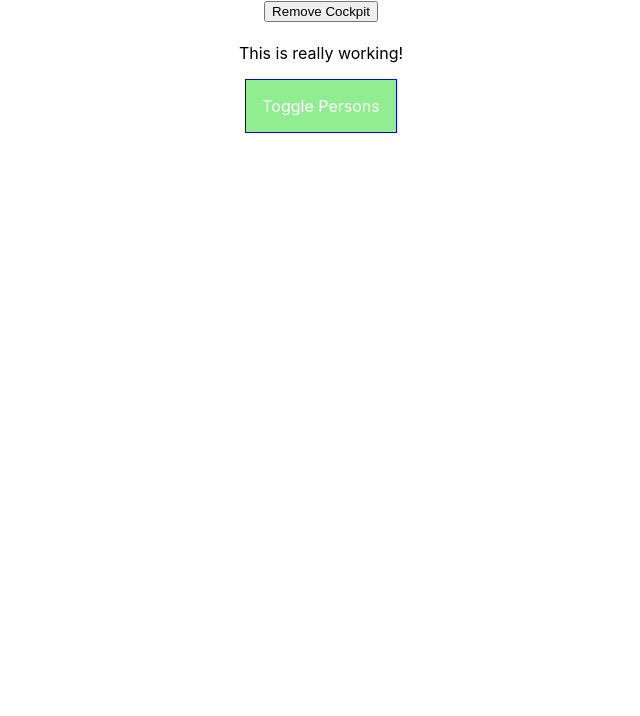
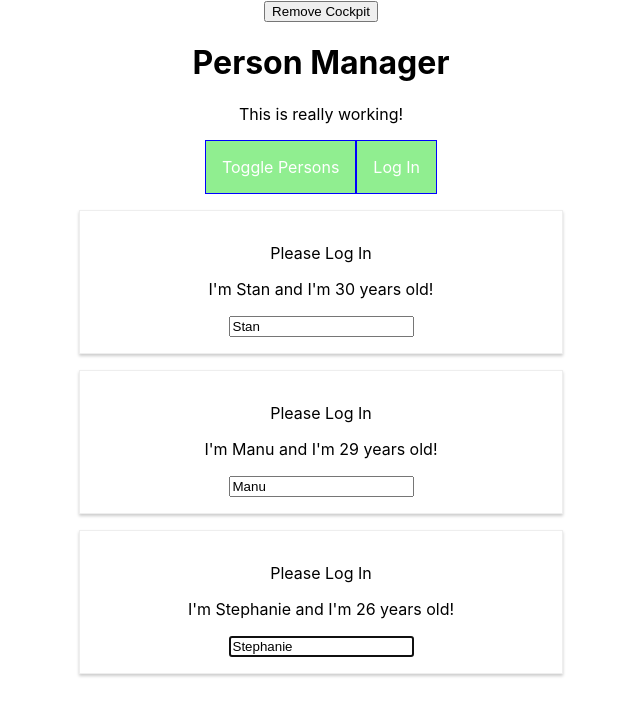
Before and after one commit to staskosatkin/react-complete-guide, a React (Create React App) app: page / in a window 1280 px wide. Shown: the top 716 px of the page, without its empty margins (319-959 px from the left). Built offline with nearby package versions, Linux system fonts and the light colour scheme.

Commit message:
some changes

```diff
--- a/package.json
+++ b/package.json
@@ -3,6 +3,7 @@
   "version": "0.1.0",
   "private": true,
   "dependencies": {
+    "prop-types": "^15.7.2",
     "radium": "^0.26.0",
     "react": "^16.11.0",
     "react-dom": "^16.11.0",
--- a/src/components/Cockpit/Cockpit.js
+++ b/src/components/Cockpit/Cockpit.js
@@ -1,14 +1,18 @@
-import React, { useEffect } from 'react';
+import React, { useEffect, useRef } from 'react';
 import classes from './Cockpit.module.css';
 
 const Cockpit = (props) => {
+    const toggleButtonRef = useRef(null);
+
     useEffect(() => {
         console.log('[Cockpit.js] useEffect');
         // ... http request
 
-        setTimeout(() => {
-            alert('Saved data to cloud!');
-        }, 1000);
+        // setTimeout(() => {
+        //     alert('Saved data to cloud!');
+        // }, 1000);
+
+        toggleButtonRef.current.click();
 
         return () => {
             console.log('[Cockpit.js] cleanup');
@@ -39,8 +43,10 @@ const Cockpit = (props) => {
         <div className={classes.Cockpit}>
             <h1>{props.title}</h1>
             <p className = { assignedclasses.join(' ') } > This is really working! </p>
-            <button className = { btnClass }
-                onClick = { props.clicked } > Toggle Persons </button>
+            <button className = { btnClass } onClick = { props.clicked } ref={toggleButtonRef} >
+                Toggle Persons
+            </button>
+            <button onClick={props.login}>Log In</button>
         </div>
     );
 };
--- a/src/components/Persons/Person/Person.js
+++ b/src/components/Persons/Person/Person.js
@@ -1,22 +1,43 @@
 import React, { Component } from 'react';
+import PropTypes from 'prop-types';
 import classes from './Person.module.css';
 import Aux from '../../../hoc/Axullary';
+import withClass from '../../../hoc/withClass';
 
 class Person extends Component {
+
+    constructor(props) {
+        super(props);
+        this.inputElementRef = React.createRef();
+    }
+
+    componentDidMount() {
+        this.inputElementRef.current.focus();
+    }
+
     render() {
         console.log('[Person.js] rendering...');
 
     return (
         <Aux>
-            {/* <div className={classes.Person}> */}
-                <p onClick={this.props.click}>I'm {this.props.name} and I'm {this.props.age} years old!</p>
-                <p>{this.props.children}</p>
-                <input type="text" onChange={this.props.changed} value={this.props.name} />
-            {/* </div> */}
+            {this.props.isAuth ? <p>Authentificated</p> : <p>Please Log In</p>}
+            <p onClick={this.props.click}>I'm {this.props.name} and I'm {this.props.age} years old!</p>
+            <p>{this.props.children}</p>
+            <input
+                ref={this.inputElementRef}
+                type="text"
+                onChange={this.props.changed}
+                value={this.props.name} />
         </Aux>
         )
     }
-
 };
 
-export default Person;
+Person.propTypes = {
+    click: PropTypes.func,
+    name: PropTypes.string,
+    age: PropTypes.number,
+    changed: PropTypes.func
+};
+
+export default withClass(Person, classes.Person);
--- a/src/components/Persons/Persons.js
+++ b/src/components/Persons/Persons.js
@@ -43,7 +43,9 @@ class Persons extends PureComponent {
                     click={() => this.props.clicked(index)}
                     changed={(event) => this.props.changed(event, person.id)}
                     name={person.name}
-                    age={person.age}/>
+                    age={person.age}
+                    isAuth={this.props.isAuthentificated}
+                />
         });
     }
 };
--- a/src/containers/App.js
+++ b/src/containers/App.js
@@ -20,7 +20,9 @@ class App extends Component {
             {id: 3, name: 'Stephanie', age: 26 }
         ],
         showPersons: false,
-        showCockpit: true
+        showCockpit: true,
+        changeCounter: 0,
+        authentificated: false
     }
 
     static getDerivedStateFromProps(props, state) {
@@ -60,7 +62,12 @@ class App extends Component {
         const persons = [...this.state.persons];
         persons[personIndex] = person;
 
-        this.setState({persons: persons});
+        this.setState((prevState, props) => {
+            return {
+                persons: persons,
+                changeCounter: prevState.changeCounter + 1
+            };
+        });
     }
 
     deletePersonHandler = (personIndex) => {
@@ -76,6 +83,10 @@ class App extends Component {
         this.setState({showPersons: !doesShow});
     }
 
+    loginHandler = () => {
+        this.setState({authentificated: true});
+    }
+
     render() {
         console.log('[App.js] render');
         let persons = null;
@@ -86,6 +97,7 @@ class App extends Component {
                     persons={this.state.persons}
                     clicked={this.deletePersonHandler}
                     changed={this.nameChangedHandler}
+                    isAuthentificated={this.state.authentificated}
                 />
             );
         }
@@ -99,7 +111,9 @@ class App extends Component {
                     title={this.props.appTitle}
                     showPersons={this.state.showPersons}
                     personsLength={this.state.persons.length}
-                    clicked={this.togglePersonsHandler} />: null}
+                    clicked={this.togglePersonsHandler}
+                    login={this.loginHandler}
+                    />: null}
                 {persons}
             </Aux>
 
--- a/src/hoc/withClass.js
+++ b/src/hoc/withClass.js
@@ -3,7 +3,7 @@ import React from 'react';
 const withClass = (WrappedComponent, className) => {
     return props => (
         <div className={className}>
-            <WrappedComponent />
+            <WrappedComponent {...props} />
         </div>
     );
 };
```
